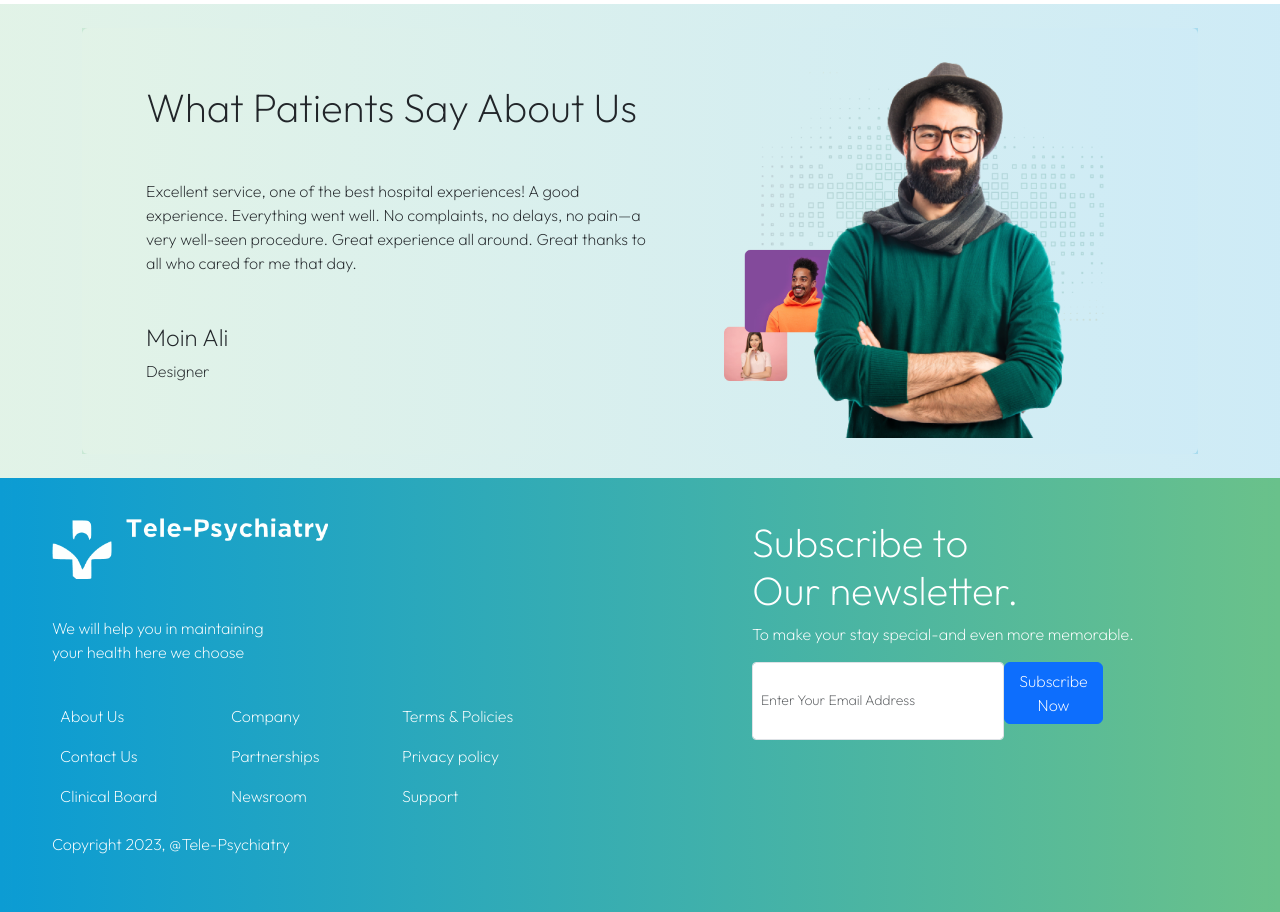
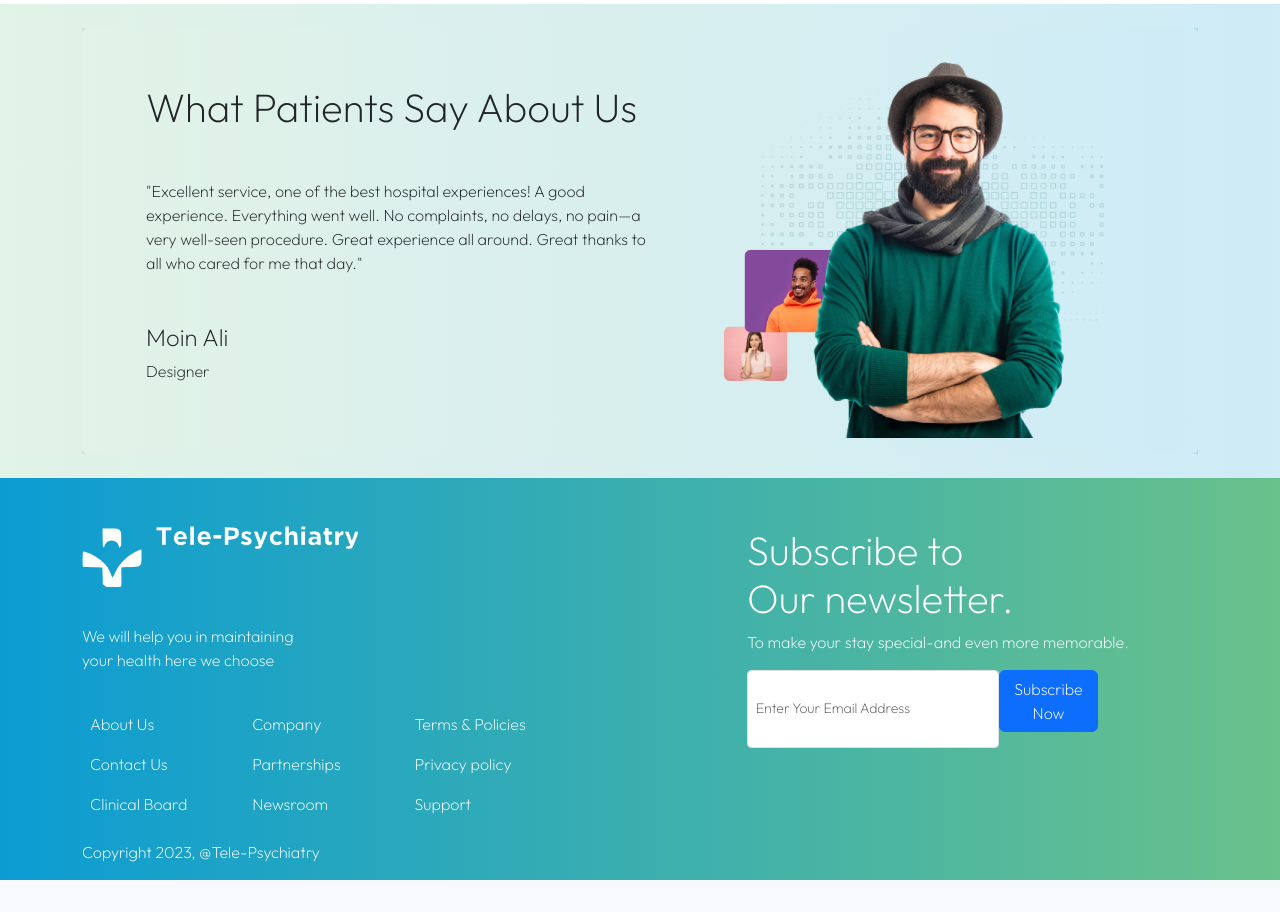
Before and after one commit to Nischal02/telepsychiatry, a Django app: page /landing/ in a window 1280 px wide. Shown: the part 4152-5064 px from the top of the page. After the commit the page ends 5032 px from the top, so only its background shows below. Run offline with Django 4.2, Linux system fonts and the light colour scheme; some libraries are stand-ins or nearby versions.

Commit message:
favicon, landing page done

```diff
--- a/members/templates/landingpage.html
+++ b/members/templates/landingpage.html
@@ -9,11 +9,19 @@
     <link rel="stylesheet" href="https://cdnjs.cloudflare.com/ajax/libs/font-awesome/4.7.0/css/font-awesome.min.css">
     <link rel="stylesheet" href="{% static 'members/css/firstpage.css' %}">
     <link rel="stylesheet" href="{% static 'members/css/style.css' %}">
+
+    <!-- favicon -->
+    <link rel="icon" sizes="16x16" href="{% static 'members/images/favicon-16x16.png' %}">
+    <link rel="icon" sizes="32x32" href="{% static 'members/images/favicon-32x32.png' %}">
+    <link rel="apple-touch-icon" sizes="180x180" href="{% static 'members/images/apple-touch-icon.png' %}">
+    <link rel="icon" type="image/png" sizes="192x192" href="{% static 'members/images//android-chrome-192x192.png'%}">
+    <link rel="icon" type="image/png" sizes="256x256" href="{% static 'members/images//android-chrome-256x256.png' %}">
+
     <!-- <link rel="stylesheet" href="signup.css"> -->
 
 </head>
 <body>
-<div class="page-content-wrapper ">
+
 
   <!-- Page 1 -->
 <div class="firstpage px-4" id="Home">
@@ -22,7 +30,7 @@
           <div class="col-md-12">
           <div class="row">
                 <div class="col-md-3 mt-1">
-                    <a class="navbar-brand" href="#">
+                  <a class="navbar-brand" href="/landing/">
                     <img src="{% static 'members/images/logo.png' %}" alt="My Site Logo">
                   </a>
                 </div>
@@ -147,6 +155,7 @@
       </div></div>
     </div>
 </div>
+
 <!-- page 2 -->
 <div class="container pb-5" id="About">
     <div class="col-lg-12">
@@ -518,9 +527,9 @@
 
                           <p class="my-5">
                               <!-- Added margin-top class "mt-4" for spacing -->
-                                Excellent service, one of the best hospital experiences! A good experience.
+                              "Excellent service, one of the best hospital experiences! A good experience.
                               Everything went well. No complaints, no delays, no pain—a very well-seen procedure.
-                                Great experience all around. Great thanks to all who cared for me that day.
+                              Great experience all around. Great thanks to all who cared for me that day."
                           </p>
                           <h4>Moin Ali</h4>
                           <p>Designer</p>
@@ -539,11 +548,10 @@
 <!-- page7 end -->
 
 <!-- Footer -->
-<footer class="container-fluid mb-5" style="background: linear-gradient(90deg, #0C9CD3 0.12%, #69C18B 99.89%);">
+<footer class="pt-5" style="color: white; background: linear-gradient(90deg, #0C9CD3 0.12%, #69C18B 99.89%);" >
+  <div class="container ">
     <div class="row" >
         <div class="col-md-12" >
-          <div class="card p-4" style="color: white; background: linear-gradient(90deg, #0C9CD3 0.12%, #69C18B 99.89%);">
-              <div class="card-body" >
             <div class="row">
                 <div class="col-md-7">
                     <header class="row footer-logo">
@@ -569,12 +577,10 @@
                             <span >Terms & Policies</p>
                                 <span >Privacy policy</p>
                                     <span >Support</p>
-
                         </div>
                     </div>
                 </div>
                 <div class="col-md-5">
-
                     <h1 >
                         Subscribe to <br>
                         Our newsletter.
@@ -600,10 +606,9 @@
         </div>
     </div>
   </div>
-  </div>
 </footer>
 
-</div> <!-- Page content wrapper -->
+ <!-- Page content wrapper -->
 
 
 <!-- js -->
```
Also changed, not shown: members/static/members/images/android-chrome-192x192.png (added), members/static/members/images/android-chrome-512x512.png (added), members/static/members/images/apple-touch-icon.png (added), members/static/members/images/favicon-16x16.png (added), members/static/members/images/favicon-32x32.png (added), members/static/members/images/favicon.ico (added). Lines whose indentation alone changed are shown as unchanged.
